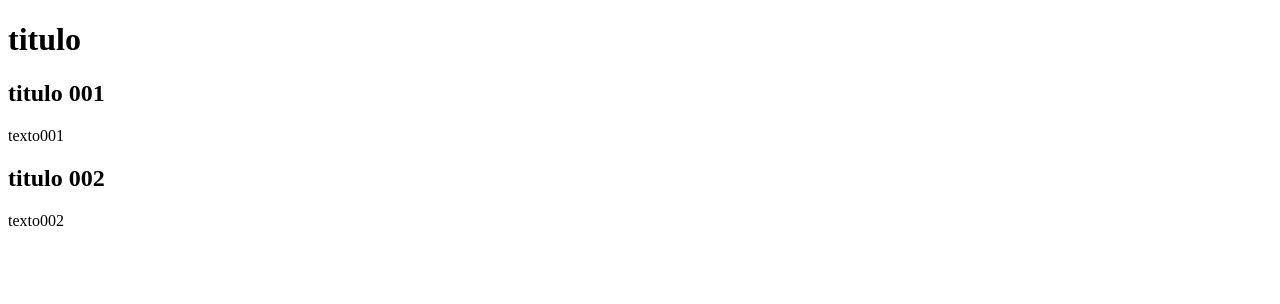
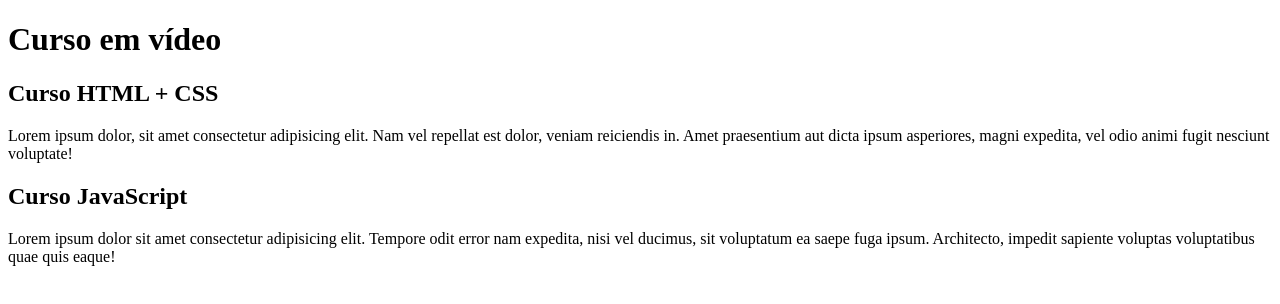
Before and after one commit to MattiasGM/projeto-site, a plain HTML site: page index.html in a window 1280 px wide. Drawn offline with Linux system fonts and the light colour scheme.

Commit message:
update conteudo

```diff
--- a/index.html
+++ b/index.html
@@ -4,23 +4,23 @@
     <meta charset="UTF-8">
     <meta http-equiv="X-UA-Compatible" content="IE=edge">
     <meta name="viewport" content="width=device-width, initial-scale=1.0">
-    <title>Título do site</title>
+    <title>Curso em </title>
 </head>
 <body>
     <main>
         <header>
-            <h1>titulo</h1>
+            <h1>Curso em vídeo</h1>
         </header>
         <article>
-            <h2>titulo 001</h2>
+            <h2>Curso HTML + CSS</h2>
             <p>
-                texto001
+                Lorem ipsum dolor, sit amet consectetur adipisicing elit. Nam vel repellat est dolor, veniam reiciendis in. Amet praesentium aut dicta ipsum asperiores, magni expedita, vel odio animi fugit nesciunt voluptate!
             </p>
         </article>
         <article>
-            <h2>titulo 002</h2>
+            <h2>Curso JavaScript</h2>
             <p>
-                texto002
+                Lorem ipsum dolor sit amet consectetur adipisicing elit. Tempore odit error nam expedita, nisi vel ducimus, sit voluptatum ea saepe fuga ipsum. Architecto, impedit sapiente voluptas voluptatibus quae quis eaque!
             </p>
         </article>
     </main>
```
